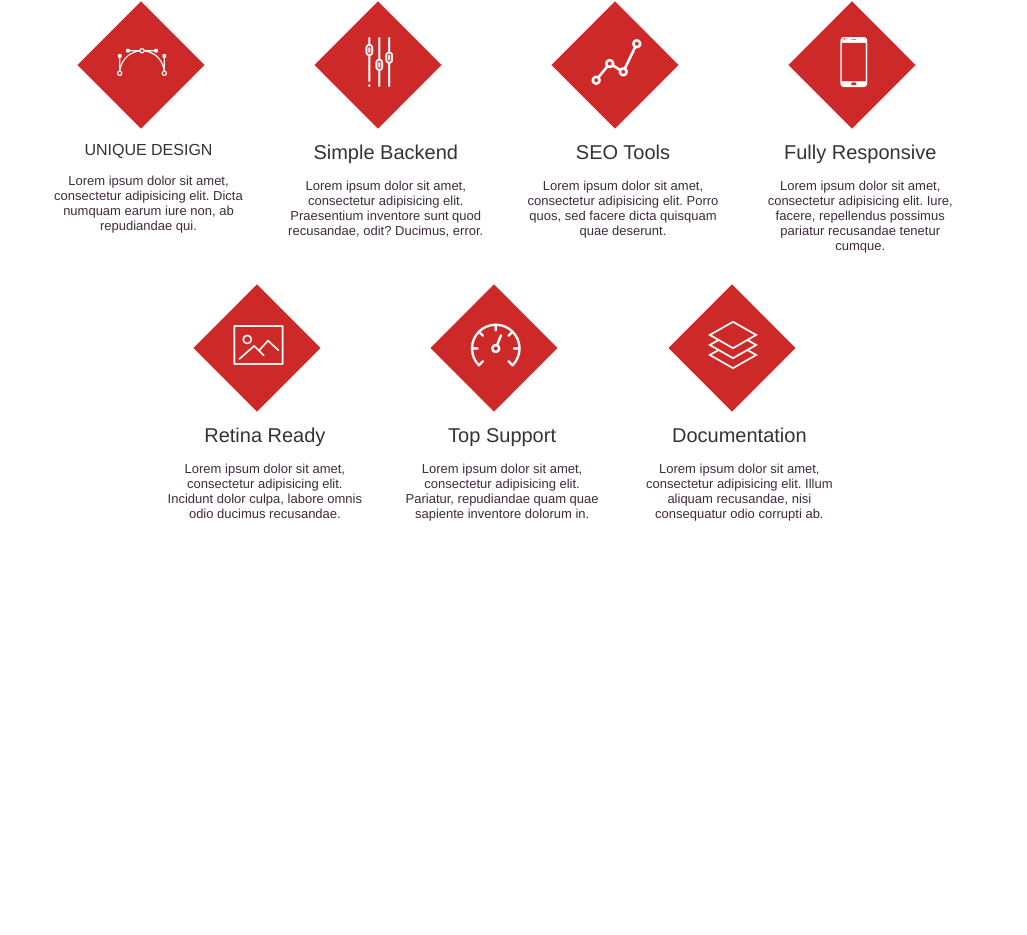
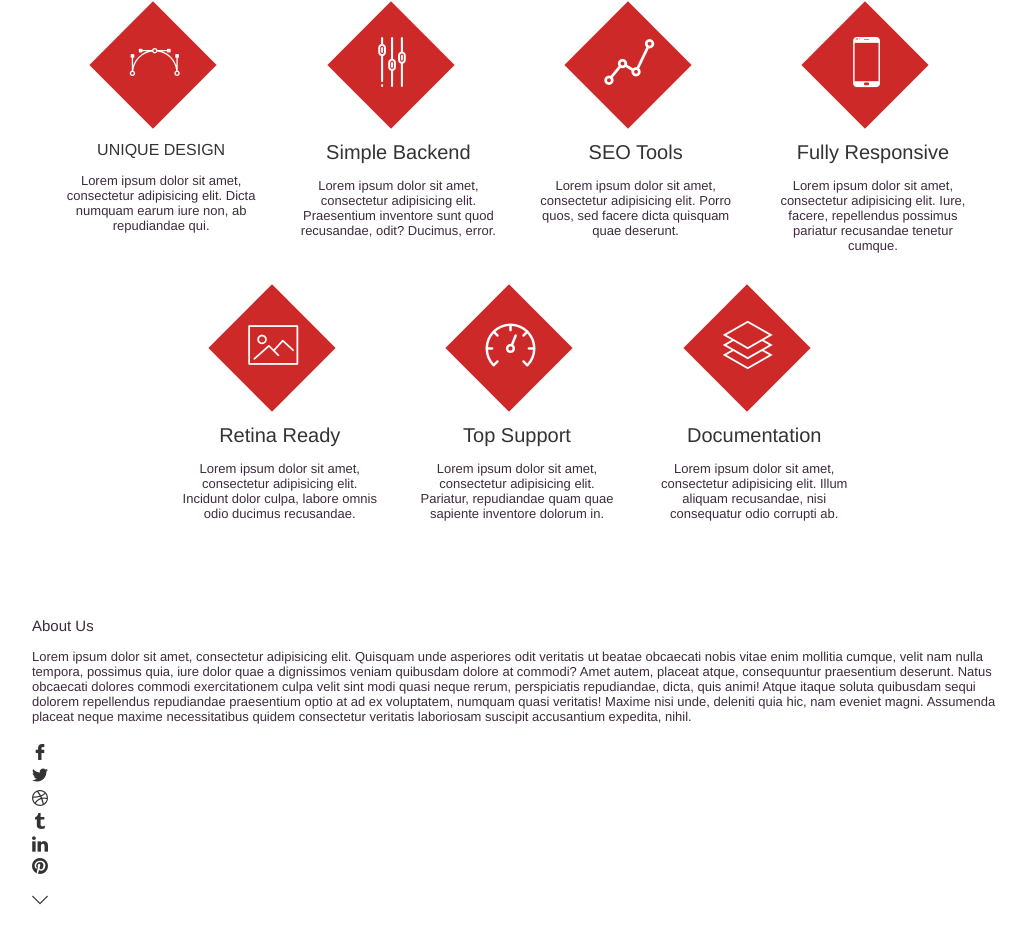
Before and after one commit to AhmedSaulti/rubiko, a website: page builds/development/index.html in a window 1280 px wide. Shown: the part 839-1774 px from the top of the page, without its empty margins (123-1150 px from the left). Before the commit the page ends 1415 px from the top, so only its background shows below. Drawn offline with Linux system fonts and the light colour scheme; a web font is replaced by a local one.

Commit message:
featured done

```diff
--- a/builds/development/index.html
+++ b/builds/development/index.html
@@ -134,6 +134,55 @@
       </div>
     </div>
   </section>
+<!-- End of features -->
+<section id="about-us" class="about-us">
+  <div class="container">
+    <h2>About Us</h2>
+    <p>Lorem ipsum dolor sit amet, consectetur adipisicing elit. Quisquam unde asperiores odit veritatis ut beatae obcaecati
+      nobis vitae enim mollitia cumque, velit nam nulla tempora, possimus quia, iure dolor quae a dignissimos veniam quibusdam
+      dolore at commodi? Amet autem, placeat atque, consequuntur praesentium deserunt. Natus obcaecati dolores commodi exercitationem
+      culpa velit sint modi quasi neque rerum, perspiciatis repudiandae, dicta, quis animi! Atque itaque soluta quibusdam
+      sequi dolorem repellendus repudiandae praesentium optio at ad ex voluptatem, numquam quasi veritatis! Maxime nisi unde,
+      deleniti quia hic, nam eveniet magni. Assumenda placeat neque maxime necessitatibus quidem consectetur veritatis laboriosam
+      suscipit accusantium expedita, nihil.</p>
+    <ul class="list-unstyled social-icons">
+      <li>
+        <div class="rhombus">
+          <i class="icon-facebook"></i>
+        </div>
+      </li>
+      <li>
+        <div class="rhombus">
+          <i class="icon-twitter-1"></i>
+        </div>
+      </li>
+      <li>
+        <div class="rhombus">
+          <i class="icon-dribble"></i>
+        </div>
+      </li>
+      <li>
+        <div class="rhombus">
+          <i class="icon-tumbler"></i>
+        </div>
+      </li>
+      <li>
+        <div class="rhombus">
+          <i class="icon-linkedin"></i>
+        </div>
+      </li>
+      <li>
+        <div class="rhombus">
+          <i class="icon-pinterest"></i>
+        </div>
+      </li>
+    </ul>
+    <div class="rhombus bottom scroll-next" target=".portfolio">
+      <i class="icon-down-chevron"></i>
+    </div>
+  </div>
+</section>
+<!-- End of About Us -->
 
   <script src="js/script.js"></script>
 </body>
--- a/components/sass/partials/_layouts.scss
+++ b/components/sass/partials/_layouts.scss
@@ -100,4 +100,11 @@ section {
     &:nth-child(7n+5) {
         margin-left: 12%;
     }
+    &:nth-child(7n+7) {
+        margin-right: 12%;
+    }
 }
+
+#features {
+    text-align: center;
+}
```
Also changed, not shown: builds/development/css/style.css.
